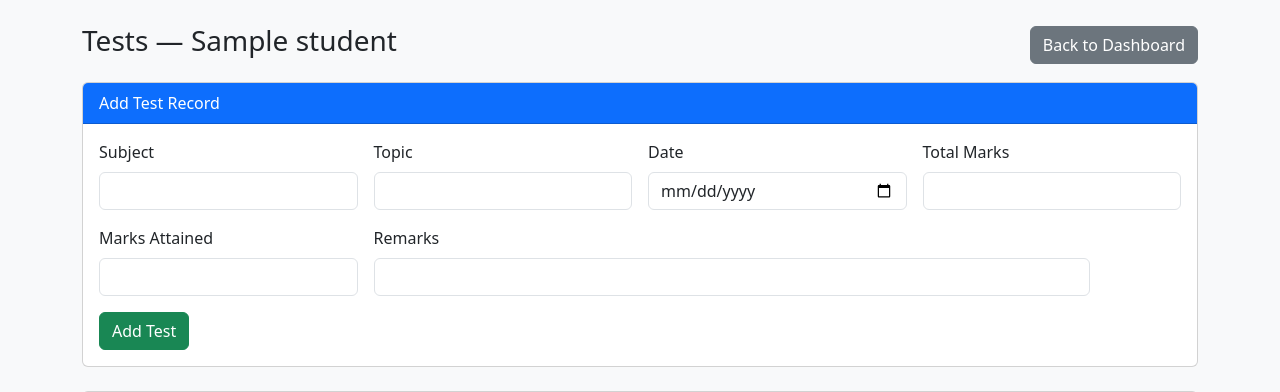
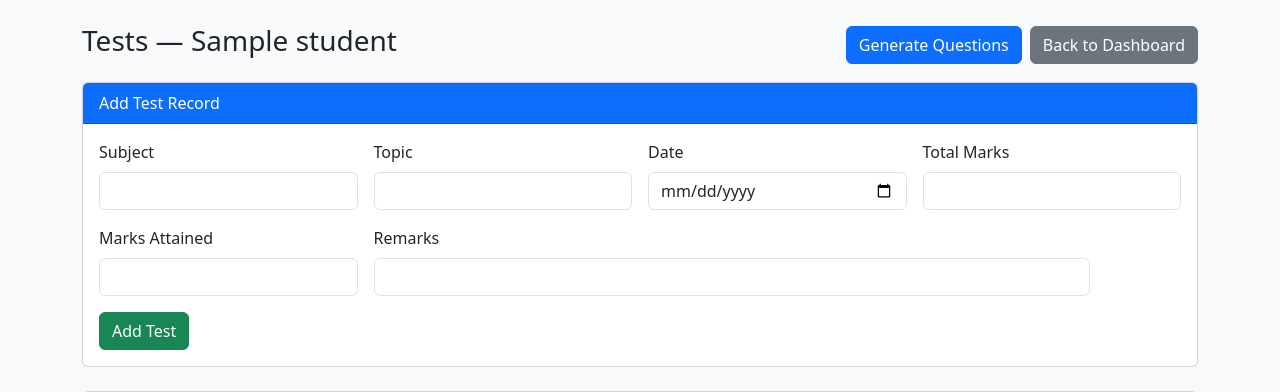
Before and after one commit to Yash-0620/tuition_center_fastapi, a FastAPI app: template templates/view_tests.html in a window 1280 px wide. Shown: the top 392 px of the page. Run offline with FastAPI, Linux system fonts and the light colour scheme; the template is opened without the code that fills it: most values are stand-ins (such as "Sample title", 1, 10 or a date in 2020).

Commit message:
Update view_tests.html

```diff
--- a/templates/view_tests.html
+++ b/templates/view_tests.html
@@ -9,7 +9,10 @@
 
     <div class="d-flex justify-content-between align-items-center mb-3">
         <h3>Tests — {{ student.name }}</h3>
-        <a href="/dashboard" class="btn btn-secondary">Back to Dashboard</a>
+        <div class="d-flex gap-2">
+            <a href="/student/{{ student.id }}/generate-questions" class="btn btn-primary">Generate Questions</a>
+            <a href="/dashboard" class="btn btn-secondary">Back to Dashboard</a>
+        </div>
     </div>
 
     <!-- Add Test Form -->
```
